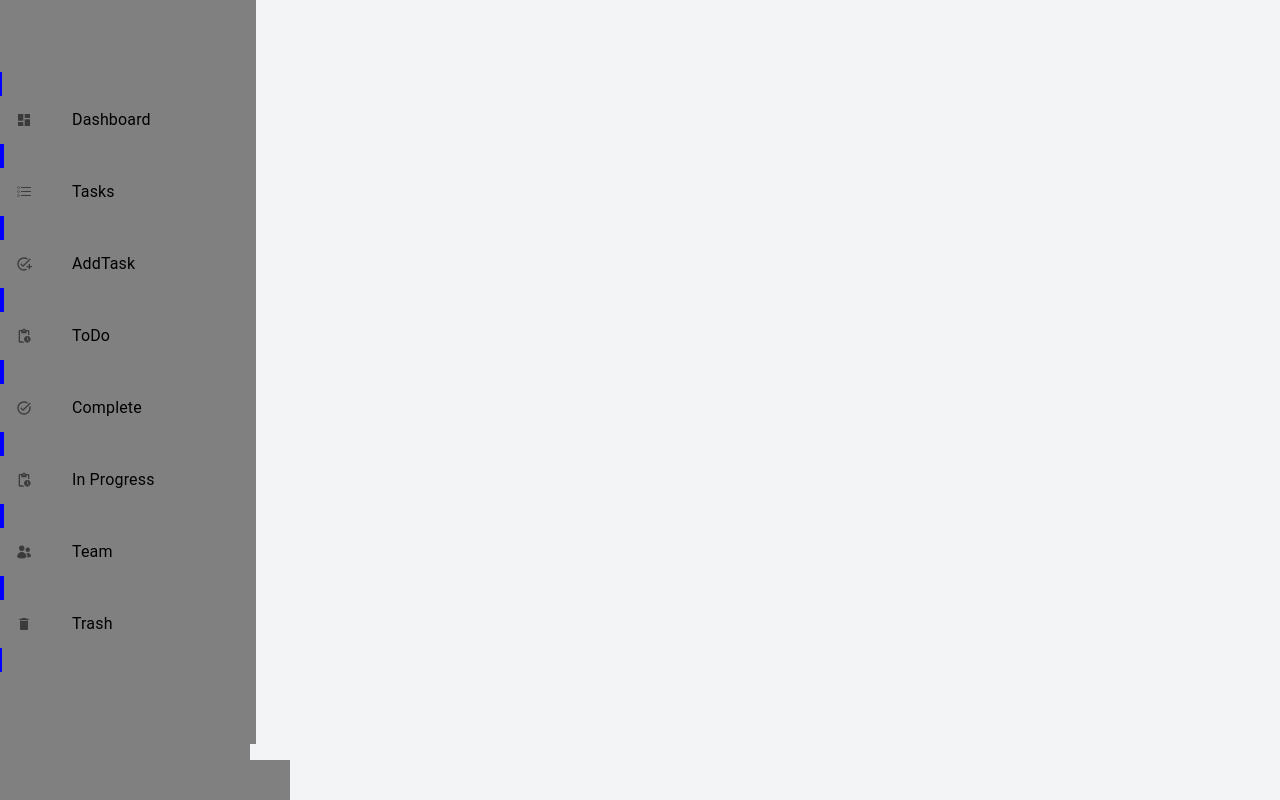
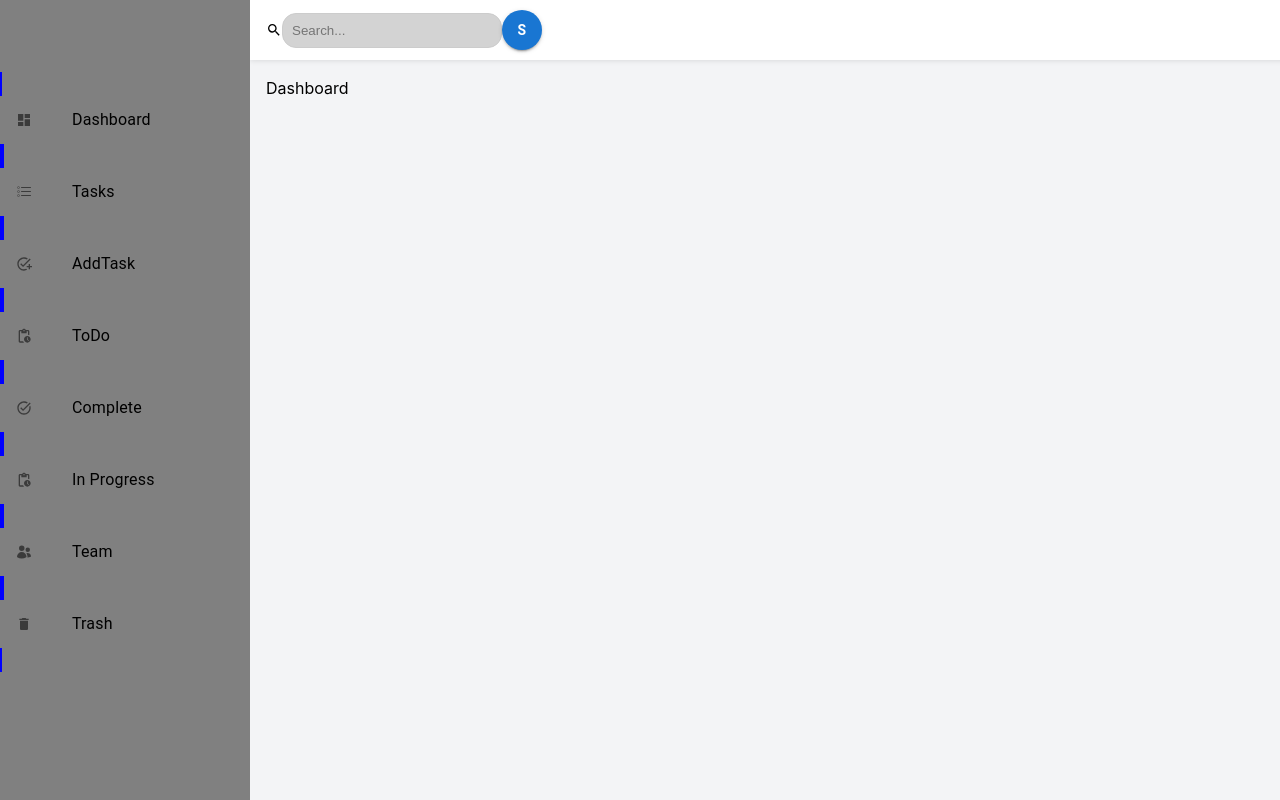
Before and after one commit to kedwards1306/TaskManager, a React (Vite) app: page /login in a window 1280 px wide. Both pictures are taken after typing "Sample", "name@example.com", "Sample123" into the empty fields and a click on the button "LOGIN". Built offline with nearby package versions, Linux system fonts and the light colour scheme.

Commit message:
Added the menu for the navbar

```diff
--- a/src/App.css
+++ b/src/App.css
@@ -42,48 +42,3 @@
 .read-the-docs {
   color: #888;
 }
-
-
-
-.layout {
-  width: 100%;
-  height: 100vh;
-  display: flex;
-  flex-direction: column;
-}
-
-.layout-md {
-  flex-direction: row;
-}
-
-.sidebar {
-  width: 20%;
-  height: 100vh;
-  background-color: white;
-  position: sticky;
-  top: 0;
-  display: none;
-}
-
-.sidebar-md {
-  display: block;
-}
-
-.content {
-  flex: 1;
-  overflow-y: auto;
-}
-
-.main {
-  width: 100%;
-  min-height: 100vh;
-  background-color: #f3f4f6;
-}
-.padding {
-  padding: 16px;
-}
-
-.padding-2xl {
-  padding-left: 40px;
-  padding-right: 40px;
-}
--- a/src/App.jsx
+++ b/src/App.jsx
@@ -11,6 +11,7 @@ import Dashboard from './pages/Dashboard';
 import { useSelector } from 'react-redux';
 import SideBar from './components/SideBar';
 import { AuthContext } from './auth/Authentication';
+import NavBar from "./components/NavBar";
 
 
 function Layout() {
@@ -22,21 +23,18 @@ function Layout() {
   console.log("user:");
   console.log(user);
   return user ? (
-    <div className="layout" >
-      <div className="sidebar">
+    <div className="layout">
+    <div className="sidebar">
         <SideBar />
-      </div>
-      {/* <MobileSidebar/> */}
-
-      <div className="content">
-        {/* <NavBar/> */}
-
-      </div>
-      <div className="padding padding-2xl">
-        <Outlet/>
-
-
-</div>
+    </div>
+    <div className="main-content">
+        <div className="navbar">
+            <NavBar />
+        </div>
+        <div className="content">
+            <Outlet />
+        </div>
+    </div>
 </div>
   ): (
       <NavLink to = "/login" state = {{ from: location }} replace/>
--- a/src/components/App.css
+++ b/src/components/App.css
@@ -9,6 +9,14 @@
     position: fixed;
   }
 
+/* Responsive design */
+@media  (min-width: 768px){
+.sidebar-container {
+
+}
+
+}
+
   .sidebar-item {
     text-decoration: none;
     color: black;
@@ -19,3 +27,41 @@
     background-color: #e0e0e0; /* Active background */
     font-weight: bold;
   }
+
+
+  .navbar-left {
+display: flex;
+justify-content: space-between;
+position: sticky;
+
+  }
+.navbar-content {
+display: flex;
+align-items: center;
+gap: 4;
+
+}
+.navbar-search {
+  width: 200px; /* Set desired width */
+  padding: 9px; /* Padding for inside the input */
+  border: 1px solid #ccc; /* Border styling */
+  border-radius: 14px; /* Rounded corners */
+  outline: none; /* Remove default outline on focus */
+  transition: width 0.3s ease;
+  background-color: lightgray;
+  color: black;
+}
+
+#menuButton {
+  display: inline-block;
+  align-items: center;
+  justify-content: center;
+  font-weight: bold;
+  color: white;
+}
+
+
+.MuiMenu-paper {
+  border-radius: 8px;
+  box-shadow: 0px 4px 10px rgba(0, 0, 0, 0.1);
+}
--- /dev/null
+++ b/src/components/NavBar.jsx
@@ -0,0 +1,29 @@
+import React, { useContext } from 'react'
+import { MdOutlineSearch } from 'react-icons/md';
+import { AuthContext } from '../auth/Authentication';
+import "./App.css";
+import UserAvatar from './UserAvatar';
+
+const NavBar = () => {
+    const user = useContext(AuthContext);
+  return (
+      <div className="navbar-left">
+          <div className="navbar-content">
+              <MdOutlineSearch />
+              <input
+                    type="text"
+                    placeholder="Search..."
+                    className="navbar-search"
+                />
+
+          </div>
+
+          <div>
+<UserAvatar />
+          </div>
+
+    </div>
+  )
+}
+
+export default NavBar
--- /dev/null
+++ b/src/components/UserAvatar.jsx
@@ -0,0 +1,88 @@
+import React, {Fragment, useContext, useState} from 'react'
+import { Button, Menu, MenuItem } from '@mui/material';
+import { MdLogout } from "react-icons/md";
+import { AuthContext } from '../auth/Authentication';
+import { useNavigate } from 'react-router-dom';
+import { HiUser } from "react-icons/hi";
+import { getInitial } from '../utils';
+import { TbLockPassword } from "react-icons/tb";
+
+
+const UserAvatar = () => {
+    const [open, isOpen] = useState(false);
+    const [openPassword, isOpenPassword] = useState(false);
+    const [anchorEl, setAnchorEl] = useState(null);
+    const {user} = useContext(AuthContext);
+    const navigate = useNavigate();
+
+    const handleMenuOpen = (event) => {
+        setAnchorEl(event.currentTarget);
+    };
+
+    const handleMenuClose = () => {
+        setAnchorEl(null);
+    };
+
+    const logoutHandler = () => {
+        console.log("Logged out");
+    };
+
+  return (
+      <div>
+            <Button
+                      id="menuButton"
+                      aria-haspopup="true"
+                      variant="contained"
+                      color="primary"
+                      onClick={handleMenuOpen}
+                      style={{
+                        width: 40,
+                        height: 40,
+                        borderRadius: '50%',
+                        padding: 0,
+                        minWidth: 0,
+                    }}
+          >
+                      <span className="">
+                          {getInitial(user?.username)}
+
+                      </span>
+                  </Button>
+                  <Menu
+                anchorEl={anchorEl}
+                open={Boolean(anchorEl)}
+                onClose={handleMenuClose}
+                PaperProps={{
+                    style: {
+                        width: 200,
+                    },
+                }}
+            >
+                <MenuItem onClick={handleMenuClose}>
+                    <HiUser style={{ marginRight: 8 }} />
+                    Profile
+                </MenuItem>
+                <MenuItem onClick={() => {
+                    handleMenuClose();
+                    // Open password modal or navigate to password change page
+              }}>
+                  <TbLockPassword style={{ marginRight: 8 }} />
+                    Change Password
+                </MenuItem>
+              <MenuItem
+                  onClick={() => {
+                    handleMenuClose();
+                    logoutHandler();
+                }}>
+                  <MdLogout
+                      style={{ marginRight: 8 }} />
+                    Logout
+                </MenuItem>
+            </Menu>
+        </div>
+  );
+
+};
+
+
+export default UserAvatar
--- a/src/pages/App.css
+++ b/src/pages/App.css
@@ -61,26 +61,3 @@ color: #1976df;
 #root {
 width: 100%;
 }
-
-
-
-/* SideBar */
-.sidebar-container {
-    width: 250px; /* Adjust width as needed */
-    background-color: #f4f4f4;
-    height: 100vh;
-    display: flex;
-    flex-direction: column;
-    position: fixed;
-  }
-
-  .sidebar-item {
-    text-decoration: none;
-    color: inherit;
-    border:2px solid blue;
-  }
-
-  .sidebar-item.active {
-    background-color: #e0e0e0; /* Active background */
-    font-weight: bold;
-  }
--- a/src/pages/Dashboard.jsx
+++ b/src/pages/Dashboard.jsx
@@ -5,7 +5,6 @@ import "./App.css";
 const Dashboard = () => {
   return (
 <div>
-      <SideBar />
 Dashboard
     </div>
   )
--- a/src/styles.css
+++ b/src/styles.css
@@ -2,13 +2,11 @@
   width: 100%;
   height: 100vh;
   display: flex;
-    flex-direction: column;
+  flex-direction: row; /* Change to row to place sidebar and content side by side */
 }
 
-
-
 .sidebar {
-    width: 20%;
+  width: 250px;
   height: 100vh;
   background-color: grey;
   position: sticky;
@@ -16,10 +14,30 @@
   display: block;
 }
 
+.main-content {
+  flex: 1;
+  display: flex;
+  flex-direction: column; /* Content and Navbar stacked vertically */
+  overflow-y: auto;
+}
+
+.navbar {
+  width: 100%;
+  height: 60px; /* Adjust height as needed */
+  background-color: #ffffff; /* Change to desired Navbar color */
+  box-shadow: 0 1px 5px rgba(0, 0, 0, 0.1); /* Optional: Add shadow for distinction */
+  display: flex;
+  align-items: center;
+  padding: 0 16px; /* Add padding for Navbar content */
+color: black;
+
+}
 
 .content {
   flex: 1;
   overflow-y: auto;
+  padding: 16px; /* Maintain padding for content */
+  color: black;
 }
 
 .main {
@@ -27,6 +45,7 @@
   min-height: 100vh;
   background-color: #f3f4f6;
 }
+
 .padding {
   padding: 16px;
 }
--- /dev/null
+++ b/src/utils/index.js
@@ -0,0 +1,7 @@
+export function getInitial(fullName) {
+    const names = fullName.split(" ");
+    const initials = names.splice(0, 2).map((name) => name[0].toUpperCase());
+    const initialsString = initials.join("");
+    return initialsString;
+
+}
```
Lines whose indentation alone changed are shown as unchanged.
